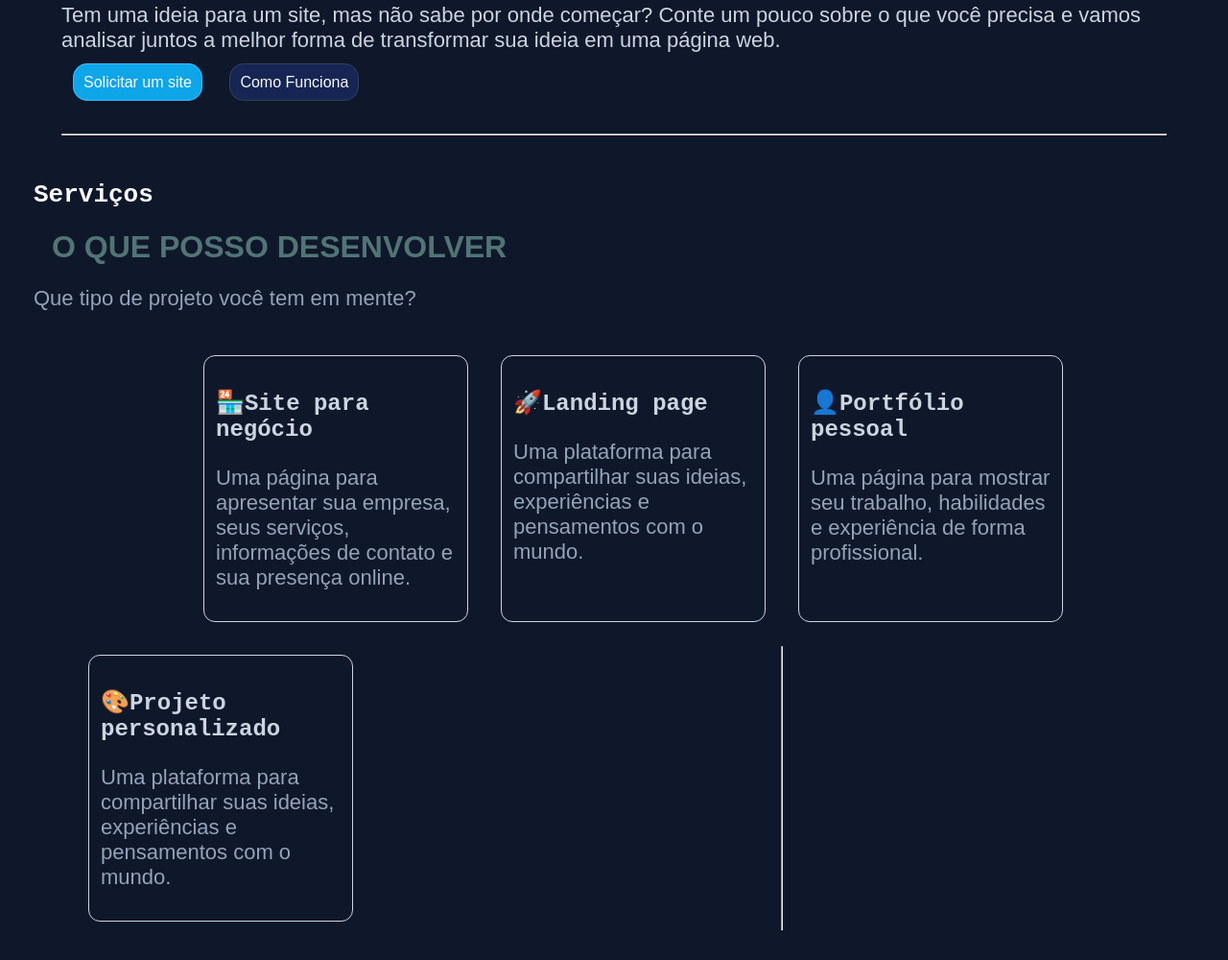
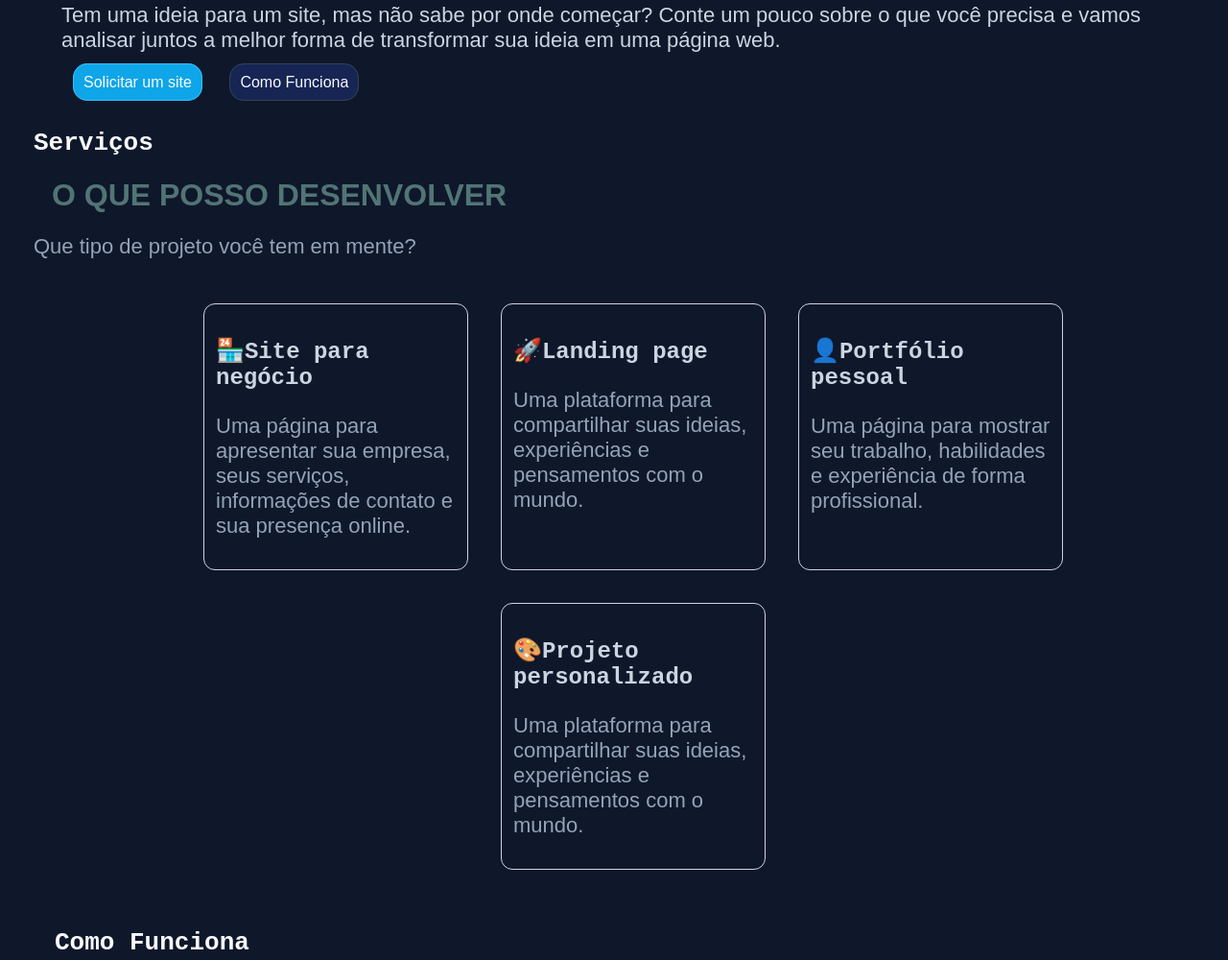
Before and after one commit to RyanSilva89/Seu-projeto-pode-comecar-aqui, a plain HTML site: page index.html in a window 1280 px wide. Shown: the part 425-1425 px from the top of the page at 96% size. Drawn offline with Linux system fonts and the light colour scheme.

Commit message:
refactor: remove elementos desnecessários dos serviços

```diff
--- a/index.html
+++ b/index.html
@@ -35,8 +35,7 @@
             <a  class="cta-principal"href="#solicitacao">Solicitar um site</a>
             <a href="#como-funciona">Como Funciona</a>
             </div>
-            <br><br>
-            <hr>
+
         </section>
         <section id="servicos">
             <h2>Serviços</h2>
@@ -60,8 +59,7 @@
                 <h3>🎨Projeto personalizado</h3>
                 <p>Uma plataforma para compartilhar suas ideias, experiências e pensamentos com o mundo.</p>
             </li>
-            <br>
-            <hr>
+
             </ul>
 
         </section>
```
